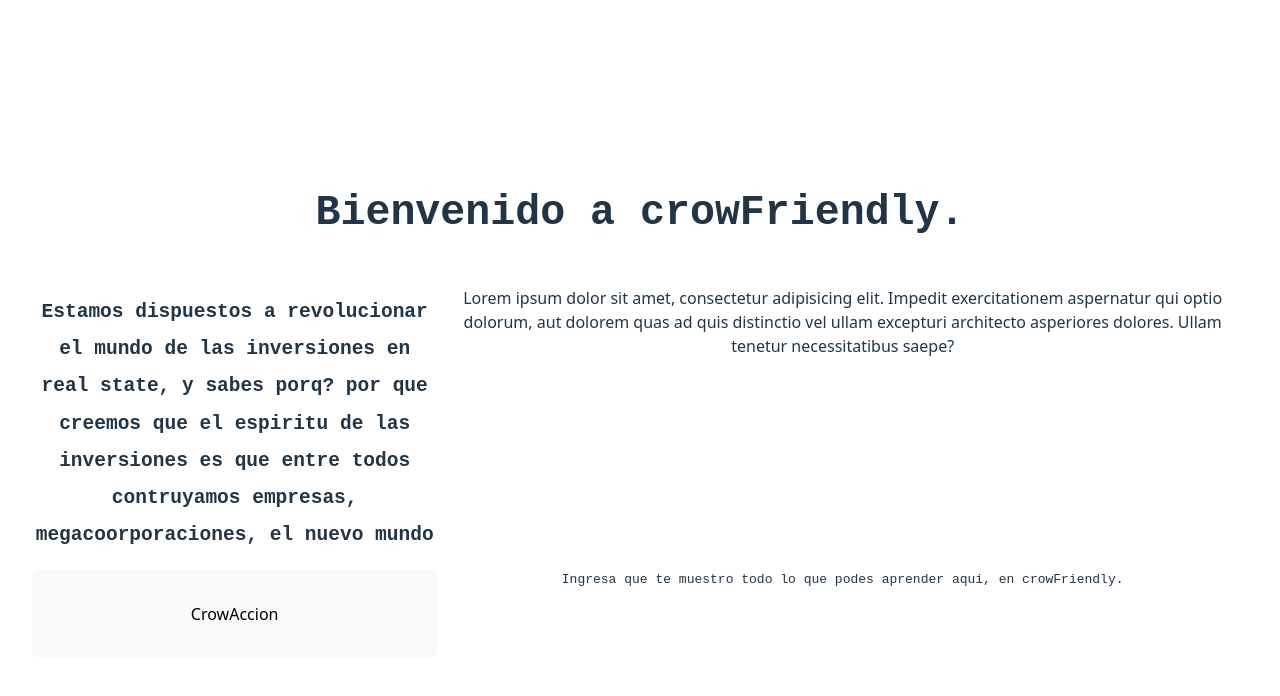
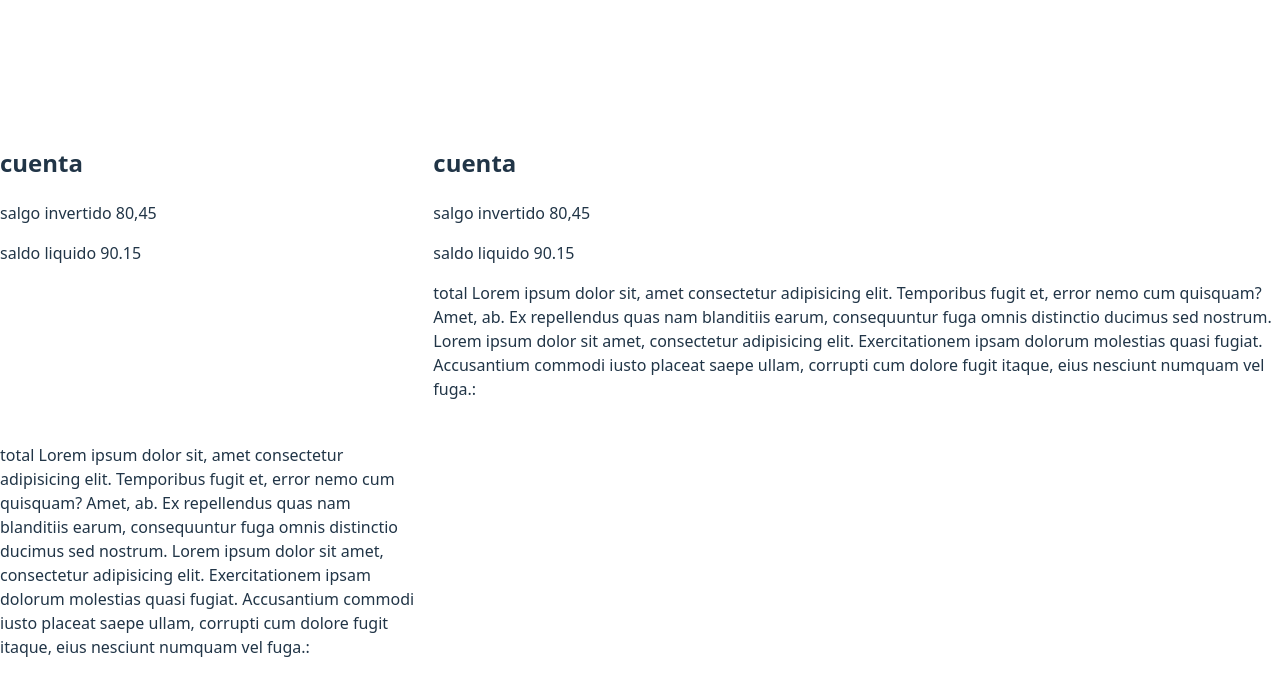
Before and after one commit to BrunoCocco/CrowReact, a React (Vite) app: page / in a window 1280 px wide. Shown: the top 696 px of the page. Built offline with nearby package versions, Linux system fonts and the light colour scheme.

Commit message:
Armando pagina inicio

```diff
--- /dev/null
+++ b/src/components/Inicio.jsx
@@ -0,0 +1,18 @@
+import "./inicio.css"
+import Cuenta from "../layouts/Cuenta";
+import Proyectos from "../layouts/Proyecto";
+import Main from "../layouts/Main";
+
+function Inicio() {
+  return (
+    <>
+    <section className="container">
+      <Cuenta />
+      <Proyectos />
+      <Main />
+    </section>
+    </>
+  );
+}
+
+export default Inicio;
--- /dev/null
+++ b/src/components/inicio.css
@@ -0,0 +1,13 @@
+/* Inicio.css */
+.container {
+  display: grid;
+  grid-template-areas:
+    "cuenta main"
+    "proyectos main";
+  grid-template-columns: 1fr 2fr;
+  gap: 10px;
+}
+
+.cuenta { grid-area: cuenta; }
+.proyectos { grid-area: proyectos; }
+.main { grid-area: main; }
--- /dev/null
+++ b/src/layouts/Cuenta.jsx
@@ -0,0 +1,13 @@
+function Cuenta() {
+  return (
+    <>
+      <article className="cuenta">
+        <h2>cuenta</h2>
+        <p>salgo invertido 80,45</p>
+        <p>saldo liquido 90.15</p>
+      </article>
+    </>
+  );
+}
+
+export default Cuenta;
--- /dev/null
+++ b/src/layouts/Main.jsx
@@ -0,0 +1,19 @@
+function Main() {
+  return (
+    <>
+      <article className="Main">
+        <p>
+          total Lorem ipsum dolor sit, amet consectetur adipisicing elit.
+          Temporibus fugit et, error nemo cum quisquam? Amet, ab. Ex repellendus
+          quas nam blanditiis earum, consequuntur fuga omnis distinctio ducimus
+          sed nostrum. Lorem ipsum dolor sit amet, consectetur adipisicing elit.
+          Exercitationem ipsam dolorum molestias quasi fugiat. Accusantium
+          commodi iusto placeat saepe ullam, corrupti cum dolore fugit itaque,
+          eius nesciunt numquam vel fuga.:
+        </p>
+      </article>
+    </>
+  );
+}
+
+export default Main;
--- /dev/null
+++ b/src/layouts/Proyecto.jsx
@@ -0,0 +1,22 @@
+function Proyecto() {
+  return (
+    <>
+      <article className="proyecto">
+        <h2>cuenta</h2>
+        <p>salgo invertido 80,45</p>
+        <p>saldo liquido 90.15</p>
+        <p>
+          total Lorem ipsum dolor sit, amet consectetur adipisicing elit.
+          Temporibus fugit et, error nemo cum quisquam? Amet, ab. Ex repellendus
+          quas nam blanditiis earum, consequuntur fuga omnis distinctio ducimus
+          sed nostrum. Lorem ipsum dolor sit amet, consectetur adipisicing elit.
+          Exercitationem ipsam dolorum molestias quasi fugiat. Accusantium
+          commodi iusto placeat saepe ullam, corrupti cum dolore fugit itaque,
+          eius nesciunt numquam vel fuga.:
+        </p>
+      </article>
+    </>
+  );
+}
+
+export default Proyecto;
--- a/src/layouts/inicio.jsx
+++ /dev/null
@@ -1,33 +0,0 @@
-import "./layouts.css"
-function Inicio() {
-  return (
-    <>
-      <div>
-        <h1>
-          <code> Bienvenido a crowFriendly.</code>
-        </h1>
-      </div>
-      <div className="container">
-          <h2>
-            <code className="1">
-              Estamos dispuestos a revolucionar el mundo de las inversiones en
-              real state, y sabes porq? por que creemos que el espiritu de las
-              inversiones es que entre todos contruyamos empresas,
-              megacoorporaciones, el nuevo mundo
-            </code>
-          </h2>
-            <p className="">Lorem ipsum dolor sit amet, consectetur adipisicing elit. Impedit exercitationem aspernatur qui optio dolorum, aut dolorem quas ad quis distinctio vel ullam excepturi architecto asperiores dolores. Ullam tenetur necessitatibus saepe?</p>
-      </div>
-      <div className="container">
-
-        <button className="card">CrowAccion</button>
-          <code>
-            Ingresa que te muestro todo lo que podes aprender aqui, en
-            crowFriendly.
-          </code>
-
-      </div>
-    </>
-  );
-}
-export default Inicio;
--- a/src/layouts/layouts.css
+++ /dev/null
@@ -1,4 +0,0 @@
-.container {
-  display: grid;
-  grid-template-columns: 2fr 4fr;
-}
```
Also changed, not shown: src/App.jsx (+3 -4 lines), src/layouts/PanelPrincipal.jsx (deleted, +0 -15 lines).
